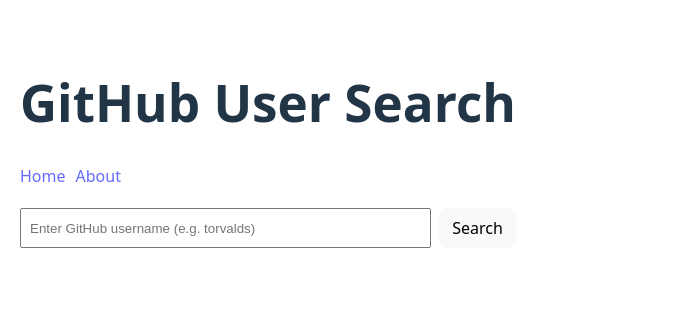
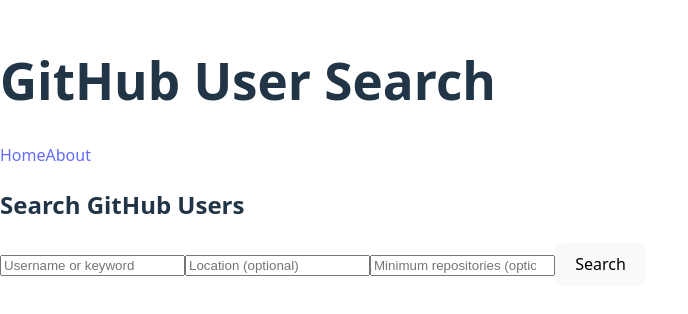
Before and after one commit to Veronica191/alx-fe-reactjs, a React app in the folder github-user-search/: page / in a window 1280 px wide. Shown: the part 248-562 px from the top of the page, without its empty margins (0-688 px from the left). Built offline with nearby package versions, Linux system fonts and the light colour scheme; the HTML template or start-up script is replaced by a standard one.

Commit message:
Added changes

```diff
--- a/github-user-search/package.json
+++ b/github-user-search/package.json
@@ -20,10 +20,13 @@
     "@types/react": "^19.2.2",
     "@types/react-dom": "^19.2.2",
     "@vitejs/plugin-react": "^5.1.0",
+    "autoprefixer": "^10.4.22",
     "eslint": "^9.39.1",
     "eslint-plugin-react-hooks": "^7.0.1",
     "eslint-plugin-react-refresh": "^0.4.24",
     "globals": "^16.5.0",
+    "postcss": "^8.5.6",
+    "tailwindcss": "^4.1.17",
     "vite": "^7.2.2"
   }
 }
--- a/github-user-search/src/App.jsx
+++ b/github-user-search/src/App.jsx
@@ -5,12 +5,16 @@
 
 export default function App() {
   return (
-    <div className="app-container" style={{ padding: 20, fontFamily: "system-ui" }}>
-      <header style={{ marginBottom: 20 }}>
-        <h1>GitHub User Search</h1>
+    <div className="app-container p-5 font-sans">
+      <header className="mb-5">
+        <h1 className="text-3xl font-bold mb-2">GitHub User Search</h1>
         <nav>
-          <Link to="/" style={{ marginRight: 10 }}>Home</Link>
-          <Link to="/about">About</Link>
+          <Link to="/" className="mr-4 text-blue-600 hover:underline">
+            Home
+          </Link>
+          <Link to="/about" className="text-blue-600 hover:underline">
+            About
+          </Link>
         </nav>
       </header>
 
--- a/github-user-search/src/components/About.jsx
+++ b/github-user-search/src/components/About.jsx
@@ -2,9 +2,11 @@
 
 export default function About() {
   return (
-    <div>
-      <h2>About</h2>
-      <p>Simple GitHub user search built with React + Vite.</p>
+    <div className="max-w-3xl mx-auto p-4">
+      <h2 className="text-2xl font-semibold mb-2">About</h2>
+      <p className="text-gray-700">
+        Simple GitHub user search built with React + Vite. You can search for users by username, location, and minimum repositories.
+      </p>
     </div>
   );
 }
--- a/github-user-search/src/components/Home.jsx
+++ b/github-user-search/src/components/Home.jsx
@@ -1,22 +1,11 @@
-import React, { useState } from "react";
+import React from "react";
 import Search from "./Search";
-import UserCard from "./UserCard";
 
 export default function Home() {
-  const [users, setUsers] = useState([]);
-  const [loading, setLoading] = useState(false);
-  const [error, setError] = useState("");
-
   return (
-    <div>
-      <Search setUsers={setUsers} setLoading={setLoading} setError={setError} />
-      {loading && <p>Loading...</p>}
-      {error && <p style={{ color: "red" }}>{error}</p>}
-      <div style={{ display: "grid", gap: 12, marginTop: 16 }}>
-        {users.map((u) => (
-          <UserCard key={u.id} user={u} />
-        ))}
-      </div>
+    <div className="max-w-3xl mx-auto p-4">
+      <h2 className="text-xl font-semibold mb-4">Search GitHub Users</h2>
+      <Search />
     </div>
   );
 }
--- a/github-user-search/src/components/Search.jsx
+++ b/github-user-search/src/components/Search.jsx
@@ -1,84 +1,99 @@
 import React, { useState } from "react";
-import { fetchUserData } from "../services/githubService";
+import { searchUsers } from "../services/githubService";
 
 export default function Search() {
   const [query, setQuery] = useState("");
-  const [user, setUser] = useState(null);
+  const [location, setLocation] = useState("");
+  const [minRepos, setMinRepos] = useState("");
+  const [users, setUsers] = useState([]);
   const [loading, setLoading] = useState(false);
   const [error, setError] = useState("");
 
   const handleSubmit = async (e) => {
     e.preventDefault();
     setError("");
-    setUser(null);
+    setUsers([]);
 
-    const username = query.trim();
-    if (!username) {
-      setError("Please enter a username");
+    if (!query.trim()) {
+      setError("Please enter a username or keyword");
       return;
     }
 
     try {
       setLoading(true);
-      const data = await fetchUserData(username);
-      setUser(data);
+      const data = await searchUsers({ query, location, minRepos });
+      setUsers(data);
     } catch (err) {
-      console.error("fetch error", err);
-      setError("Looks like we cant find the user");
+      console.error(err);
+      setError("Looks like we can't find users matching these criteria");
     } finally {
       setLoading(false);
     }
   };
 
   return (
-    <div>
-      <form onSubmit={handleSubmit} style={{ display: "flex", gap: 8 }}>
+    <div className="max-w-xl mx-auto p-4">
+      {/* Search Form */}
+      <form onSubmit={handleSubmit} className="space-y-4">
         <input
+          type="text"
           value={query}
           onChange={(e) => setQuery(e.target.value)}
-          placeholder="Enter GitHub username (e.g. torvalds)"
-          aria-label="GitHub username"
-          style={{ flex: 1, padding: 8 }}
+          placeholder="Username or keyword"
+          className="w-full p-2 border rounded focus:outline-none focus:ring-2 focus:ring-blue-500"
         />
-        <button type="submit" style={{ padding: "8px 12px" }}>
+        <input
+          type="text"
+          value={location}
+          onChange={(e) => setLocation(e.target.value)}
+          placeholder="Location (optional)"
+          className="w-full p-2 border rounded focus:outline-none focus:ring-2 focus:ring-blue-500"
+        />
+        <input
+          type="number"
+          value={minRepos}
+          onChange={(e) => setMinRepos(e.target.value)}
+          placeholder="Minimum repositories (optional)"
+          className="w-full p-2 border rounded focus:outline-none focus:ring-2 focus:ring-blue-500"
+        />
+        <button
+          type="submit"
+          className="w-full bg-blue-600 text-white p-2 rounded hover:bg-blue-700 transition-colors"
+        >
           Search
         </button>
       </form>
 
-      <div style={{ marginTop: 16 }}>
-        {loading && <p>Loading...</p>}
-        {error && <p style={{ color: "red" }}>{error}</p>}
-        {user && (
+      {/* Results */}
+      <div className="mt-6 space-y-4">
+        {loading && <p className="text-gray-600">Loading...</p>}
+        {error && <p className="text-red-600">{error}</p>}
+
+        {users.map((user) => (
           <div
-            style={{
-              border: "1px solid #ddd",
-              padding: 12,
-              borderRadius: 8,
-              display: "flex",
-              gap: 12,
-              alignItems: "center",
-            }}
+            key={user.id}
+            className="flex items-center gap-4 border p-3 rounded shadow hover:shadow-lg transition-shadow"
           >
             <img
               src={user.avatar_url}
-              alt={`${user.login} avatar`}
-              style={{ width: 64, height: 64, borderRadius: 8 }}
+              alt={user.login}
+              className="w-16 h-16 rounded"
             />
             <div>
-              <h3 style={{ margin: 0 }}>{user.login}</h3>
-              <p style={{ margin: "4px 0" }}>
+              <h3 className="text-lg font-semibold">{user.login}</h3>
+              {user.location && <p>Location: {user.location}</p>}
+              <p>Repos: {user.public_repos}</p>
               <a
                 href={user.html_url}
                 target="_blank"
                 rel="noopener noreferrer"
+                className="text-blue-600 hover:underline"
               >
-                  View on GitHub
+                View Profile
               </a>
-              </p>
-              <small>ID: {user.id}</small>
             </div>
           </div>
-        )}
+        ))}
       </div>
     </div>
   );
--- a/github-user-search/src/services/githubService.js
+++ b/github-user-search/src/services/githubService.js
@@ -1,4 +1,3 @@
-// src/services/githubService.js
 import axios from "axios";
 
 const BASE = "https://api.github.com";
@@ -9,13 +8,33 @@
 }
 
 /**
- * Fetch a single GitHub user profile by username.
- * Returns user object on success, throws on 404 or other errors.
+ * Search GitHub users with optional filters
  */
-export async function fetchUserData(username) {
-  if (!username) throw new Error("No username provided");
-  const url = `${BASE}/users/${encodeURIComponent(username)}`;
-  const headers = getAuthHeader();
-  const resp = await axios.get(url, { headers });
-  return resp.data;
+export async function searchUsers({ query, location, minRepos }) {
+  // Build search query
+  let q = query;
+  if (location) q += `+location:${location}`;
+  if (minRepos) q += `+repos:>=${minRepos}`;
+
+  const url = `${BASE}/search/users`;
+
+  // Get users
+  const resp = await axios.get(url, {
+    headers: getAuthHeader(),
+    params: { q, per_page: 20 },
+  });
+
+  const users = resp.data.items || [];
+
+  // Fetch detailed info for each user
+  const detailedUsers = await Promise.all(
+    users.map(async (u) => {
+      const userResp = await axios.get(`${BASE}/users/${u.login}`, {
+        headers: getAuthHeader(),
+      });
+      return userResp.data;
+    })
+  );
+
+  return detailedUsers;
 }
```
Also changed, not shown: 1 other file (tests, documents, lock files or other folders). Lines whose indentation alone changed are shown as unchanged.
